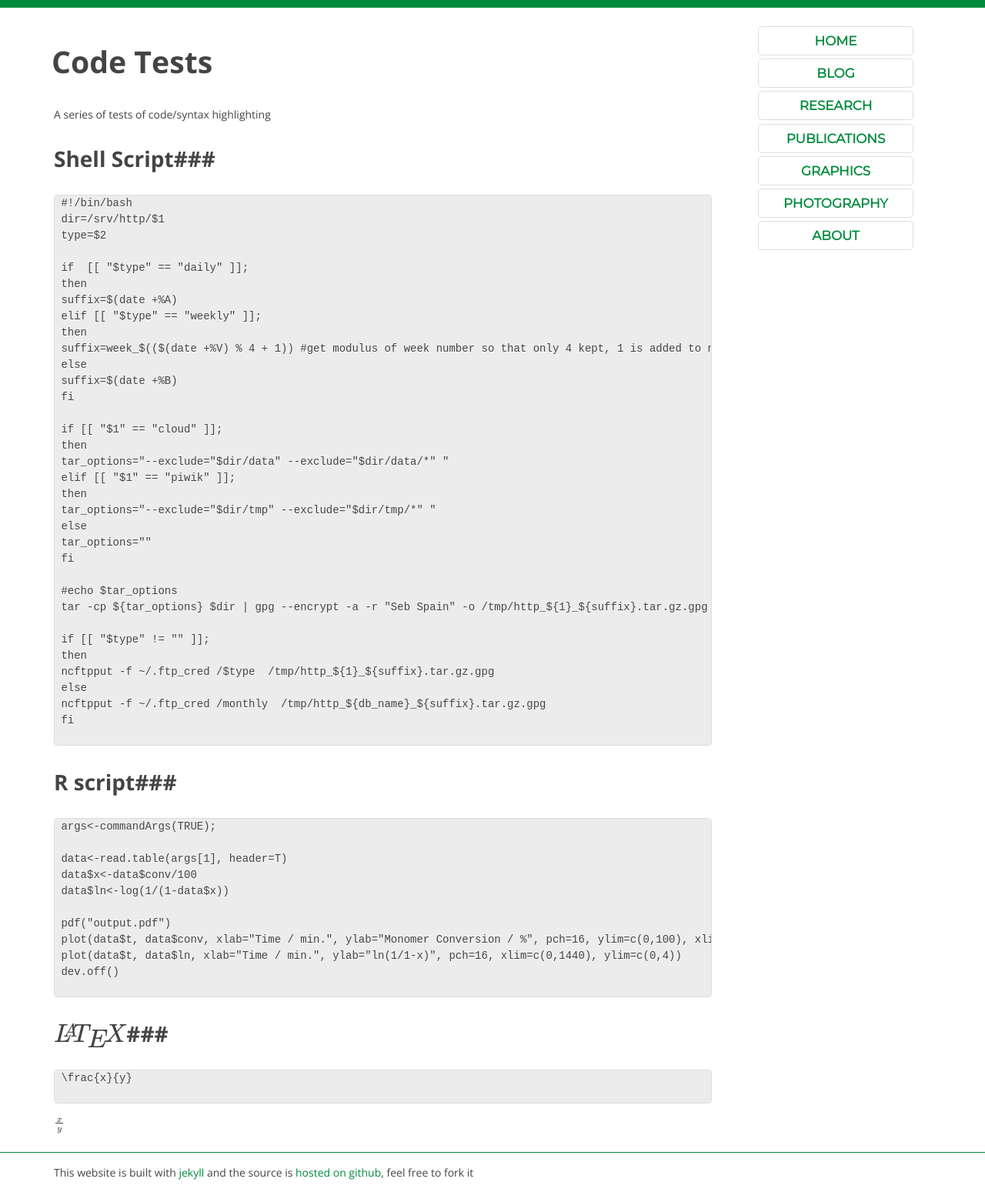
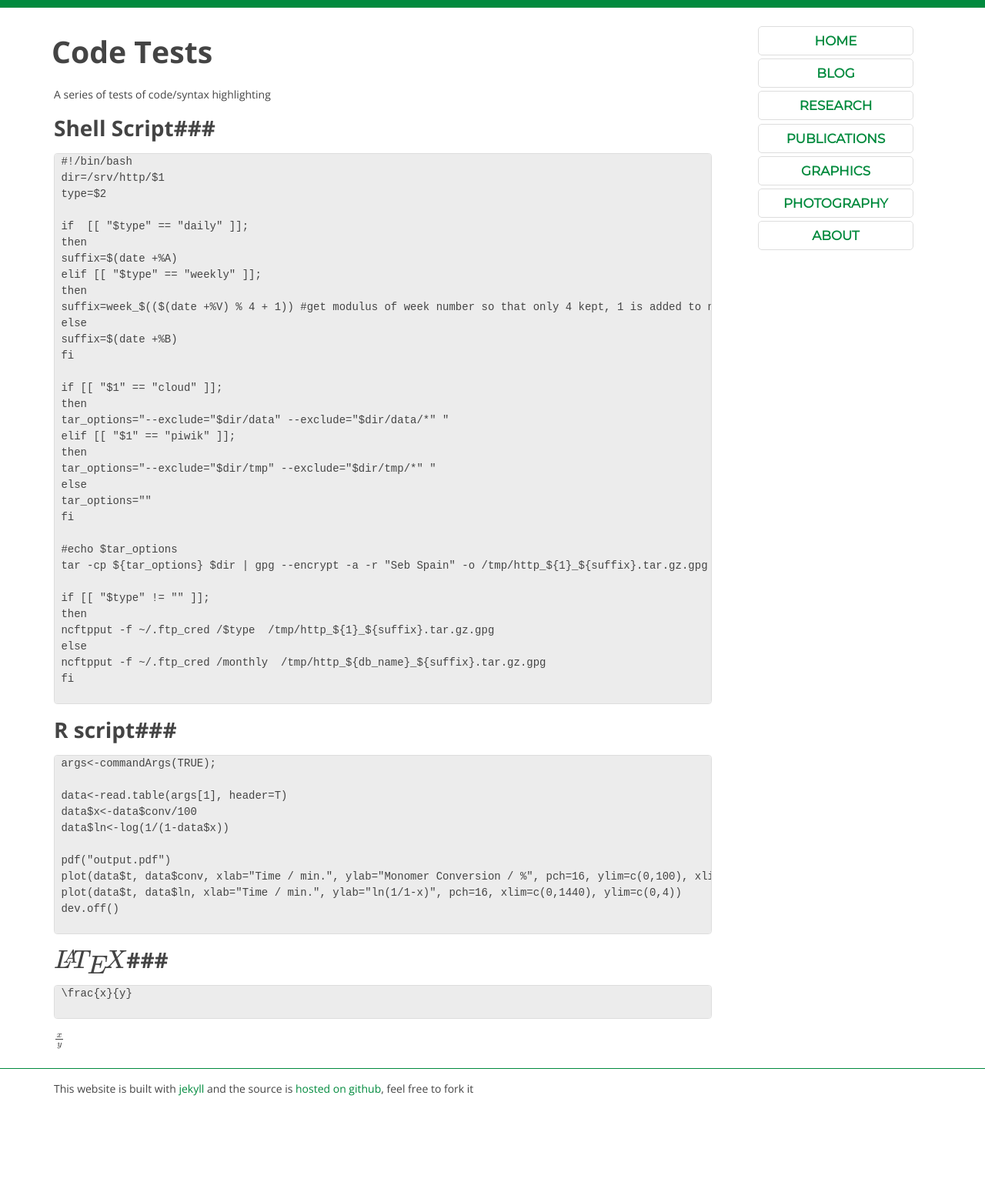
Before and after one commit to sebspain/sebspain.github.io, a Jekyll site: the page built from code_tests.md, in a window 1280 px wide. Shown: the whole page at 77% size. Built offline with Jekyll 4.4.1, drawn with Linux system fonts in a browser that asks for light colours; Markdown is read by kramdown in place of the engine named in the settings; formulas are drawn with MathJax 3; after the commit the page ends 1440 px from its top, so only the background shows below that.

Commit message:
minor tweaks

```diff
--- a/css/style.css
+++ b/css/style.css
@@ -11,7 +11,6 @@
   font-family: "Open Sans", "Helvetica Neue", Helvetica, Arial, sans-serif;
   color: #444;
   background: #ffffff;
-  text-shadow: 0 1px 0 rgba(255,255,255,.5);
   border-top: 10px solid #008A3D;
   font-size: 14px;
 }
@@ -29,6 +28,7 @@
 h2, h3 {
   font-family: "Open Sans", "Helvetica Neue", Helvetica, Arial, sans-serif;
   font-weight: 600;
+  margin: 0.5em 0;
 }
 
 h1 {
```
